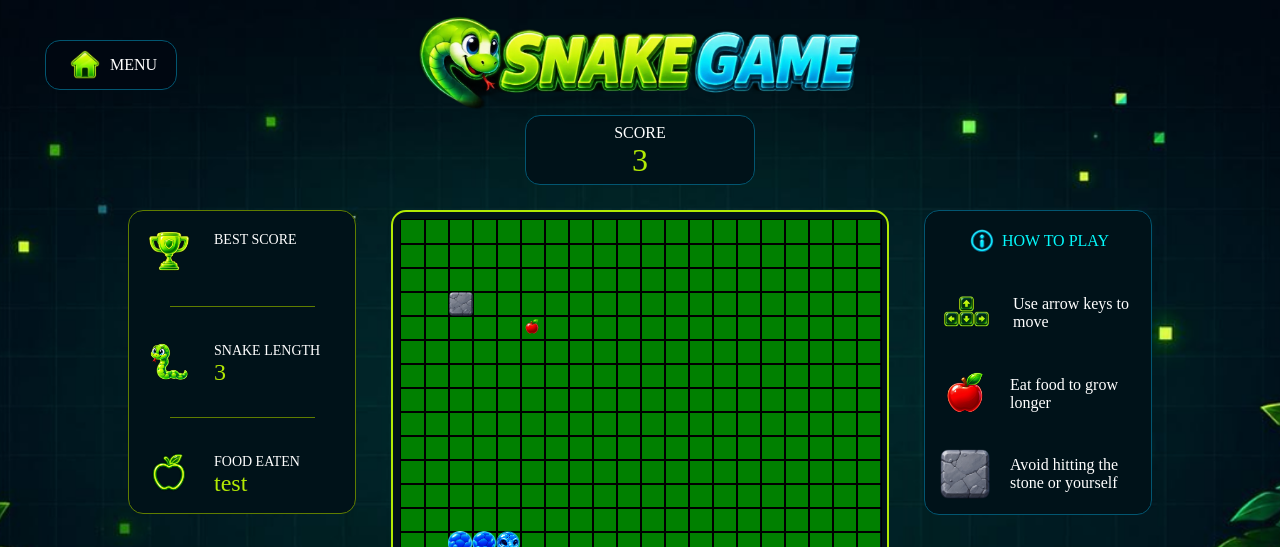
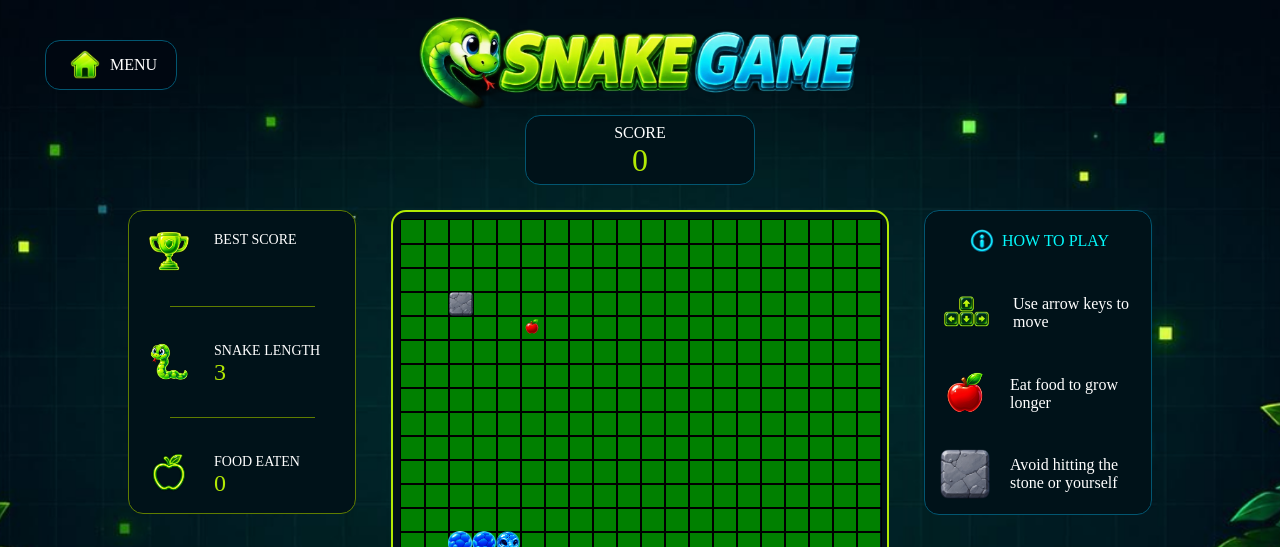
Before and after one commit to OlgaSeledets/snake-game, a React (Vite) app: page /snake-game/game in a window 1280 px wide. Shown: the top 547 px of the page. Built offline with nearby package versions, Linux system fonts and the light colour scheme; a web font is replaced by a local one.

Commit message:
fix: fix score

```diff
--- a/src/SnakeGame.ts
+++ b/src/SnakeGame.ts
@@ -26,7 +26,7 @@ export class SnakeGame implements ISnakeGame {
     this.food = food
     this.block = block
     this.snake = snake
-    this.score = 3
+    this.score = 0
     this.score2 = ""
     this.speed = 200
     this.gameOver = false
--- a/src/pages/GamePage.tsx
+++ b/src/pages/GamePage.tsx
@@ -216,7 +216,7 @@ export default function GamePage({
 						<img style={{ width: '50px', height: '50px' }} src={`${import.meta.env.BASE_URL}img/apple.png`} />
 						<div style={{ display: 'flex', flexDirection: 'column', paddingTop: '6px' }}>
 							<span style={{ color: '#FFFFFF', fontSize: '14px' }}>FOOD EATEN</span>
-							<span style={{ color: '#B2E904', fontSize: '24px' }}>test</span>
+							<span style={{ color: '#B2E904', fontSize: '24px' }}>{game.score}</span>
 						</div>
 					</div>
 				</div>
```
